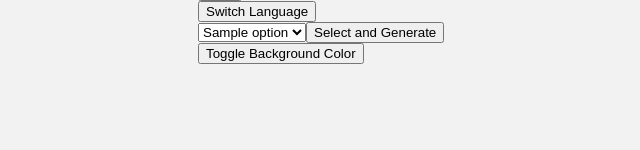
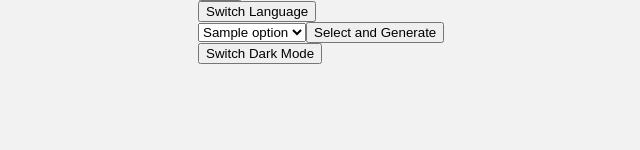
Before and after one commit to is-kurumi/sing-box-sub-converter, a Flask app: template templates/index.html in a window 1280 px wide. Shown: the part 650-800 px from the top of the page, without its empty margins (239-879 px from the left). Run offline with Flask 3, Linux system fonts and the light colour scheme; the template is opened without the code that fills it: most values are stand-ins (such as "Sample title", 1, 10 or a date in 2020).

Commit message:
Update index.html

```diff
--- a/templates/index.html
+++ b/templates/index.html
@@ -80,6 +80,29 @@
                 title.style.color = '#333'; // 恢复标题颜色
             }
         }
+
+        function applyDarkMode(isDarkMode) {
+            var body = document.body;
+            var title = document.querySelector('.title');
+            if (isDarkMode) {
+                body.style.backgroundColor = '#333';
+                body.style.color = '#fff';
+                title.style.color = '#fff';
+            } else {
+                body.style.backgroundColor = '#f2f2f2';
+                body.style.color = '#000';
+                title.style.color = '#333';
+            }
+        }
+
+        window.addEventListener('load', function() {
+            var darkModeMediaQuery = window.matchMedia('(prefers-color-scheme: dark)');
+            applyDarkMode(darkModeMediaQuery.matches); // 应用当前模式
+
+            darkModeMediaQuery.addEventListener('change', function(event) {
+                applyDarkMode(event.matches); // 当系统颜色模式变化时，应用新的模式
+            });
+        });
     </script>
 </head>
 <body>
@@ -103,7 +126,7 @@
                     <input type="submit" value="Select and Generate">
                 </form>
             </div>
-            <button onclick="toggleBackgroundColor()">Toggle Background Color</button>
+            <button onclick="toggleBackgroundColor()">Switch Dark Mode</button>
         </div>
     </div>
 </body>
```
